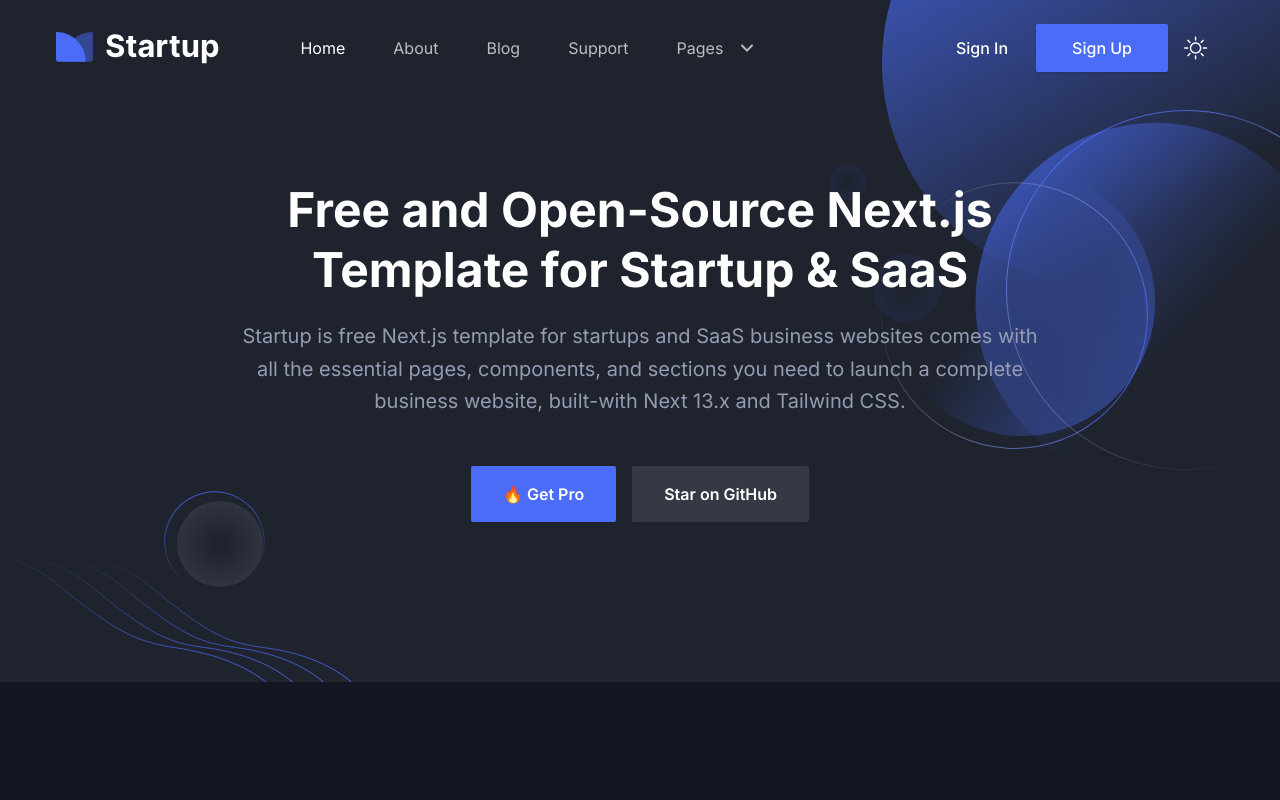
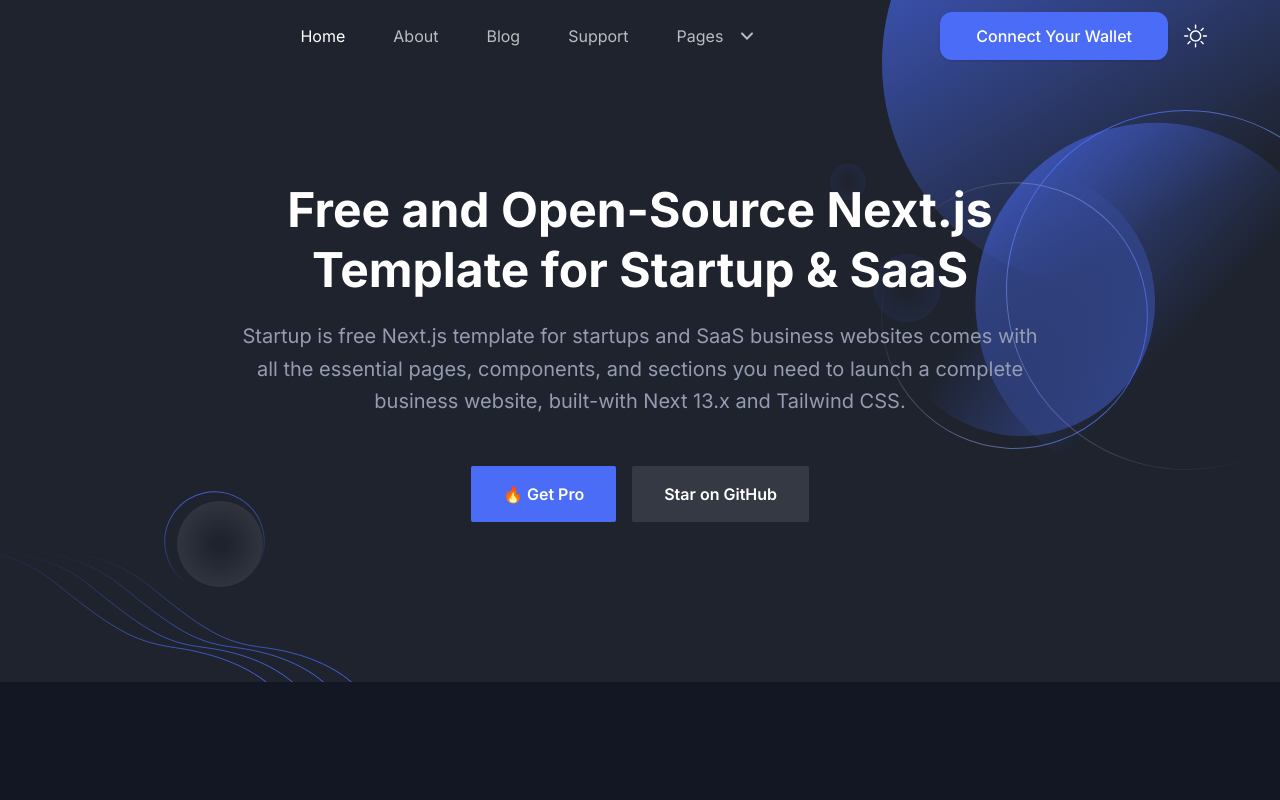
Before and after one commit to SmartGrid-ETHIndia/Smart-grid, a Next.js app: page / in a window 1280 px wide. Shown: the top 800 px of the page. Built offline with nearby package versions, Linux system fonts and the light colour scheme.

Commit message:
feat: wallet connection

```diff
--- a/components/Header/index.tsx
+++ b/components/Header/index.tsx
@@ -1,10 +1,10 @@
 "use client";
-import Image from "next/image";
 import Link from "next/link";
 import { usePathname } from "next/navigation";
 import { useEffect, useState } from "react";
 import ThemeToggler from "./ThemeToggler";
 import menuData from "./menuData";
+import detectEthereumProvider from "@metamask/detect-provider";
 
 const Header = () => {
   // Navbar toggle
@@ -38,12 +38,39 @@
 
   const usePathName = usePathname();
 
+  const [connectedAddress, setConnectedAddress] = useState<string | null>(null);
+
+  const connectWithMetaMask = async (): Promise<void> => {
+    const provider = await detectEthereumProvider();
+
+    if (provider) {
+      try {
+        const accounts = await (window as any).ethereum.request({
+          method: "eth_requestAccounts",
+        });
+
+        const connectedAccount = accounts[0];
+        setConnectedAddress(connectedAccount);
+
+        console.log(
+          "MetaMask connected successfully! Selected account:",
+          connectedAccount,
+        );
+        // Additional actions after successful connection
+      } catch (error) {
+        console.error("Error connecting with MetaMask:", error.message);
+      }
+    } else {
+      alert("MetaMask extension not detected. Please install MetaMask.");
+    }
+  };
+
   return (
     <>
       <header
         className={`header left-0 top-0 z-40 flex w-full items-center ${
           sticky
-            ? "dark:bg-gray-dark dark:shadow-sticky-dark fixed z-[9999] bg-white !bg-opacity-80 shadow-sticky backdrop-blur-sm transition"
+            ? "fixed z-[9999] bg-white !bg-opacity-80 shadow-sticky backdrop-blur-sm transition dark:bg-gray-dark dark:shadow-sticky-dark"
             : "absolute bg-transparent"
         }`}
       >
@@ -56,7 +83,8 @@
                   sticky ? "py-5 lg:py-2" : "py-8"
                 } `}
               >
-                <Image
+                {/* green grid */}
+                {/* <Image
                   src="/images/logo/logo-2.svg"
                   alt="logo"
                   width={140}
@@ -69,7 +97,7 @@
                   width={140}
                   height={30}
                   className="hidden w-full dark:block"
-                />
+                /> */}
               </Link>
             </div>
             <div className="flex w-full items-center justify-between px-4">
@@ -159,18 +187,21 @@
                 </nav>
               </div>
               <div className="flex items-center justify-end pr-16 lg:pr-0">
-                <Link
-                  href="/signin"
-                  className="hidden px-7 py-3 text-base font-medium text-dark hover:opacity-70 dark:text-white md:block"
-                >
-                  Sign In
-                </Link>
-                <Link
-                  href="/signup"
-                  className="ease-in-up shadow-btn hover:shadow-btn-hover hidden rounded-sm bg-primary px-8 py-3 text-base font-medium text-white transition duration-300 hover:bg-opacity-90 md:block md:px-9 lg:px-6 xl:px-9"
-                >
-                  Sign Up
-                </Link>
+                <div>
+                  {connectedAddress ? (
+                    <button className="ease-in-up hidden rounded-xl bg-primary px-8 py-3 text-base font-medium text-white shadow-btn transition duration-300 hover:bg-opacity-90 hover:shadow-btn-hover md:block md:px-9 lg:px-6 xl:px-9">
+                      {connectedAddress}
+                    </button>
+                  ) : (
+                    <button
+                      onClick={connectWithMetaMask}
+                      className="ease-in-up hidden rounded-xl bg-primary px-8 py-3 text-base font-medium text-white shadow-btn transition duration-300 hover:bg-opacity-90 hover:shadow-btn-hover md:block md:px-9 lg:px-6 xl:px-9"
+                    >
+                      Connect Your Wallet
+                    </button>
+                  )}
+                </div>
+
                 <div>
                   <ThemeToggler />
                 </div>
--- a/package.json
+++ b/package.json
@@ -9,6 +9,7 @@
     "lint": "next lint"
   },
   "dependencies": {
+    "@metamask/detect-provider": "^2.0.0",
     "eslint": "8.33.0",
     "eslint-config-next": "13.1.6",
     "next": "^13.5.6",
--- a/tsconfig.json
+++ b/tsconfig.json
@@ -12,7 +12,7 @@
     "noEmit": true,
     "incremental": true,
     "esModuleInterop": true,
-    "module": "esnext",
+    "module": "commonjs",
     "moduleResolution": "node",
     "resolveJsonModule": true,
     "isolatedModules": true,
```
Also changed, not shown: 1 other file (tests, documents, lock files or other folders).
